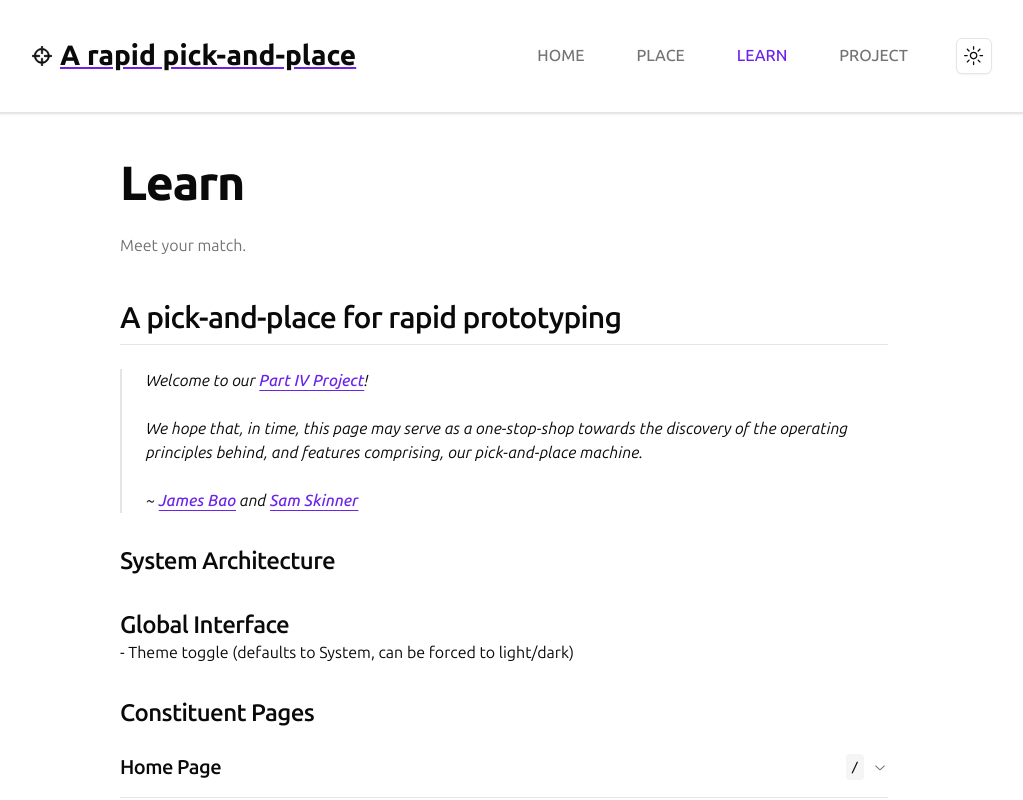
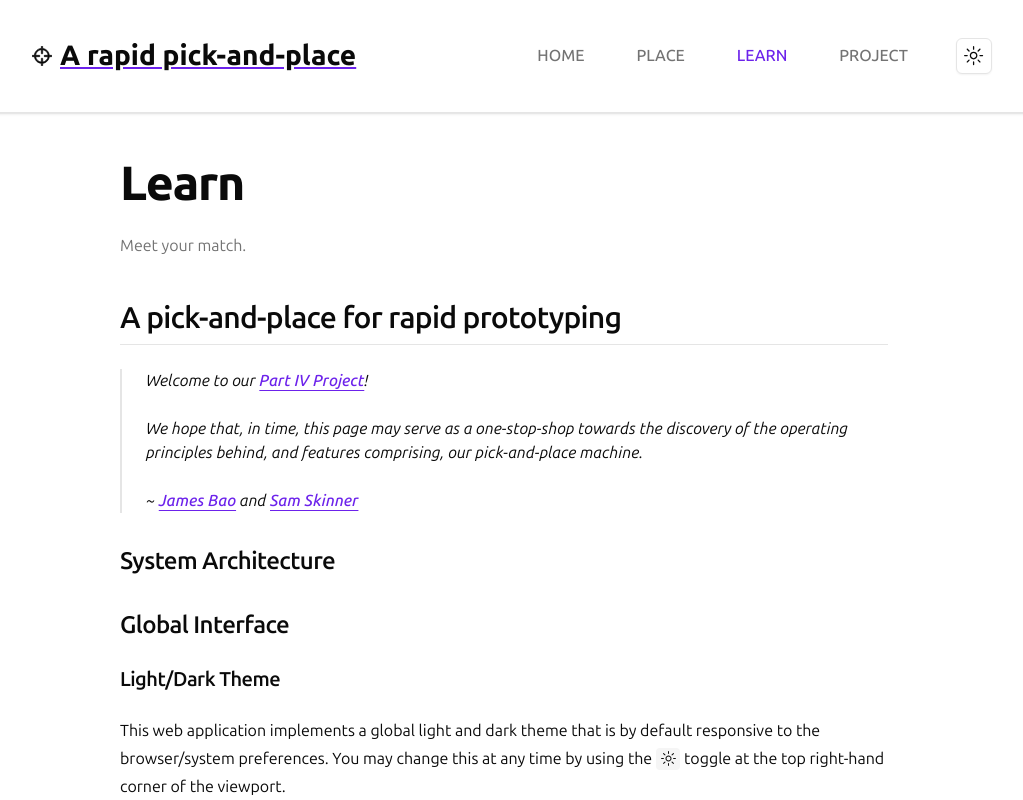
Before and after one commit to p4p-83/interface, a Next.js app in the folder client/: page /learn in a window 1280 px wide. Shown: the top 800 px of the page, without its empty margins (136-1159 px from the left). Built offline with nearby package versions, Linux system fonts and the light colour scheme.

Commit message:
refactor: :sparkles: refactor theme toggle icon switching

```diff
--- a/client/src/app/learn/page.tsx
+++ b/client/src/app/learn/page.tsx
@@ -22,6 +22,7 @@ import {
   AccordionItem,
   AccordionTrigger,
 } from '@/components/ui/accordion'
+import { ThemeToggleIcon } from '@/components/ThemeToggle'
 
 export const metadata: Metadata = GLOBALS.PAGES.getMetadata(GLOBALS.PAGES.LEARN)
 
@@ -81,7 +82,12 @@ function GlobalInterface() {
   return (
     <>
       <TypographyH3>Global Interface</TypographyH3>
-      - Theme toggle (defaults to System, can be forced to light/dark)
+
+      <TypographyH4>Light/Dark Theme</TypographyH4>
+      <TypographyP>
+        This web application implements a global light and dark theme that is by default responsive to the browser/system preferences.
+        You may change this at any time by using the <TypographyInlineCode><ThemeToggleIcon className='align-text-top' /></TypographyInlineCode> toggle at the top right-hand corner of the viewport.
+      </TypographyP>
     </>
   )
 }
--- a/client/src/components/ThemeToggle.tsx
+++ b/client/src/components/ThemeToggle.tsx
@@ -11,6 +11,16 @@ import {
   DropdownMenuItem,
   DropdownMenuTrigger,
 } from '@/components/ui/dropdown-menu'
+import { cn } from '@/lib/utils'
+
+export function ThemeToggleIcon({ className }: React.HTMLAttributes<SVGSVGElement>) {
+  return (
+    <>
+      <SunIcon className={cn('inline-block dark:hidden', className)} />
+      <MoonIcon className={cn('hidden dark:inline-block', className)}/>
+    </>
+  )
+}
 
 export function ThemeToggle() {
   const { setTheme } = useTheme()
@@ -19,8 +29,7 @@ export function ThemeToggle() {
     <DropdownMenu>
       <DropdownMenuTrigger asChild>
         <Button variant='outline' size='icon'>
-          <SunIcon className='h-[1.2rem] w-[1.2rem] rotate-0 scale-100 transition-all dark:-rotate-90 dark:scale-0' />
-          <MoonIcon className='absolute h-[1.2rem] w-[1.2rem] rotate-90 scale-0 transition-all dark:rotate-0 dark:scale-100' />
+          <ThemeToggleIcon className='h-[1.2rem] w-[1.2rem]' />
           <span className='sr-only'>Toggle theme</span>
         </Button>
       </DropdownMenuTrigger>
```
